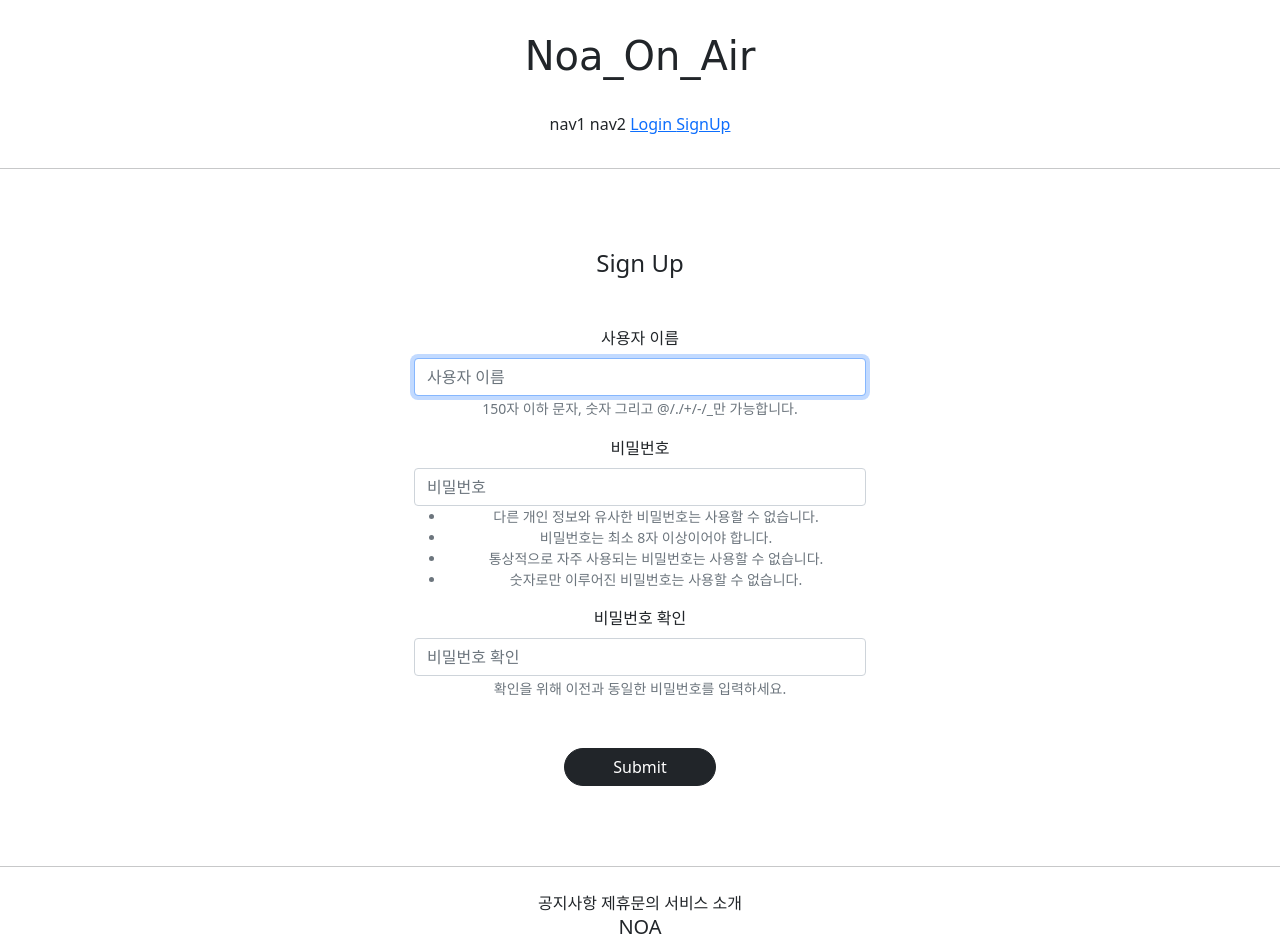
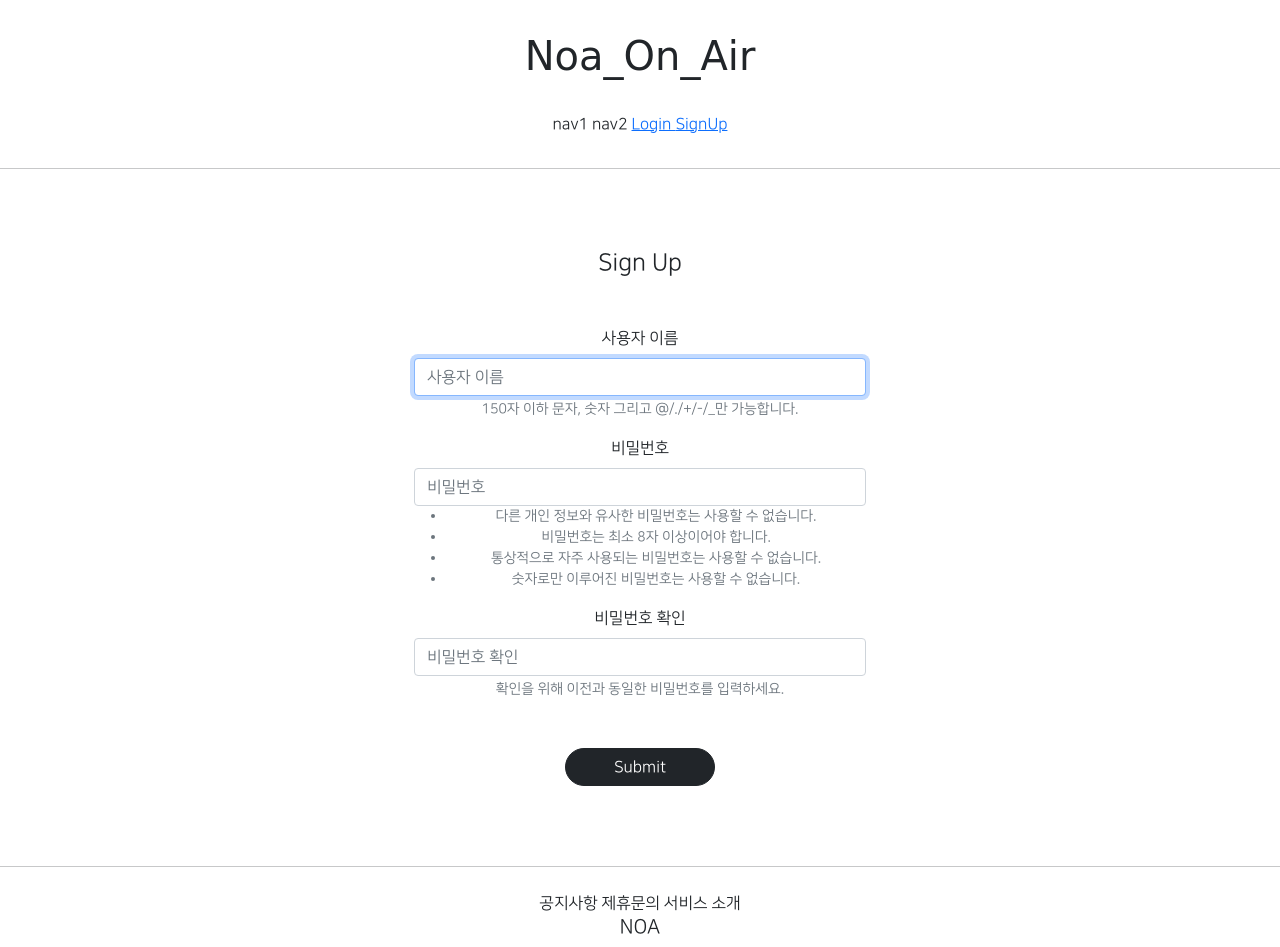
Before and after one commit to Uh-hub/git_4ban_1, a Django app: page /accounts/create/ in a window 1280 px wide. Run offline with Django 3.2, Linux system fonts and the light colour scheme; parts of the project's set-up code (start-up, migrations or seed data) failed here and were passed over; some libraries are stand-ins or nearby versions.

Commit message:
7/16 gwang in sa 2

```diff
--- a/templates/base.html
+++ b/templates/base.html
@@ -1,12 +1,12 @@
 <!DOCTYPE html>
 <html lang="en">
 {% include "head.html" %}
-<body>
+<body style = "font-family: 'NanumSquareR'">
 
 {% include "header.html" %}
 
 <hr>
-{%  block content %} #블럭의 이름 content
+{%  block content %}
 {% endblock %}
 
 
--- a/templates/head.html
+++ b/templates/head.html
@@ -8,14 +8,38 @@
     {#bootsrap link#}
     <link href="https://cdn.jsdelivr.net/npm/bootstrap@5.0.2/dist/css/bootstrap.min.css" rel="stylesheet"
           integrity="sha384-EVSTQN3/azprG1Anm3QDgpJLIm9Nao0Yz1ztcQTwFspd3yD65VohhpuuCOmLASjC" crossorigin="anonymous">
+
     {#google fonts link#}
-
     <link rel="preconnect" href="https://fonts.googleapis.com">
     <link rel="preconnect" href="https://fonts.gstatic.com" crossorigin>
     <link href="https://fonts.googleapis.com/css2?family=Bebas+Neue&display=swap" rel="stylesheet">
 
     {# DEFAULT CSS LINK #}
     <link rel="stylesheet" type = "text/css" href = "{% static 'base.css' %}">
+
+    <style>
+        @font-face {
+            font-family: 'NanumSquareR';
+            src: local('NanumSquareR'),
+            url("{% static 'fonts/NanumSquareR.otf' %}") format("opentype");
+        }
+        @font-face {
+            font-family: 'NanumSquareEB';
+            src: local('NanumSquareEB'),
+            url("{% static 'fonts/NanumSquareEB.otf' %}") format("opentype");
+        }
+        @font-face {
+            font-family: 'NanumSquareB';
+            src: local('NanumSquareB'),
+            url("{% static 'fonts/NanumSquareB.otf' %}") format("opentype");
+        }
+        @font-face {
+            font-family: 'NanumSquareL';
+            src: local('NanumSquareL'),
+            url("{% static 'fonts/NanumSquareL.otf' %}") format("opentype");
+        }
+    </style>
+
 {#css로 가져오겠다고 명시 하는 게 type = text/css#}
 
 </head>
```
Also changed, not shown: static/fonts/NanumSquareB.otf (added), static/fonts/NanumSquareEB.otf (added), static/fonts/NanumSquareL.otf (added), static/fonts/NanumSquareR.otf (added).
